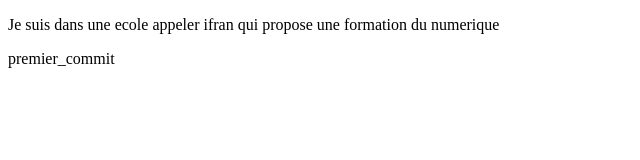
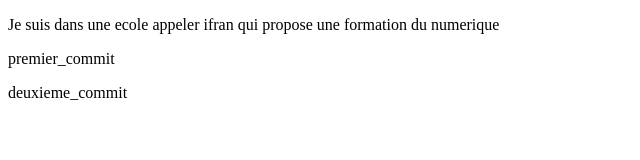
Before and after one commit to CHOUKS22/B2Dev_web, a plain HTML site: page index.html in a window 1280 px wide. Shown: the whole page, without its empty margins (0-640 px from the left). Drawn offline with Linux system fonts and the light colour scheme.

Commit message:
deuxieme_commit

```diff
--- a/index.html
+++ b/index.html
@@ -8,5 +8,6 @@
 <body>
     <p>Je suis dans une ecole appeler ifran qui propose une formation du numerique</p>
     <p>premier_commit</p>
+    <p>deuxieme_commit</p>
 </body>
 </html>
```
